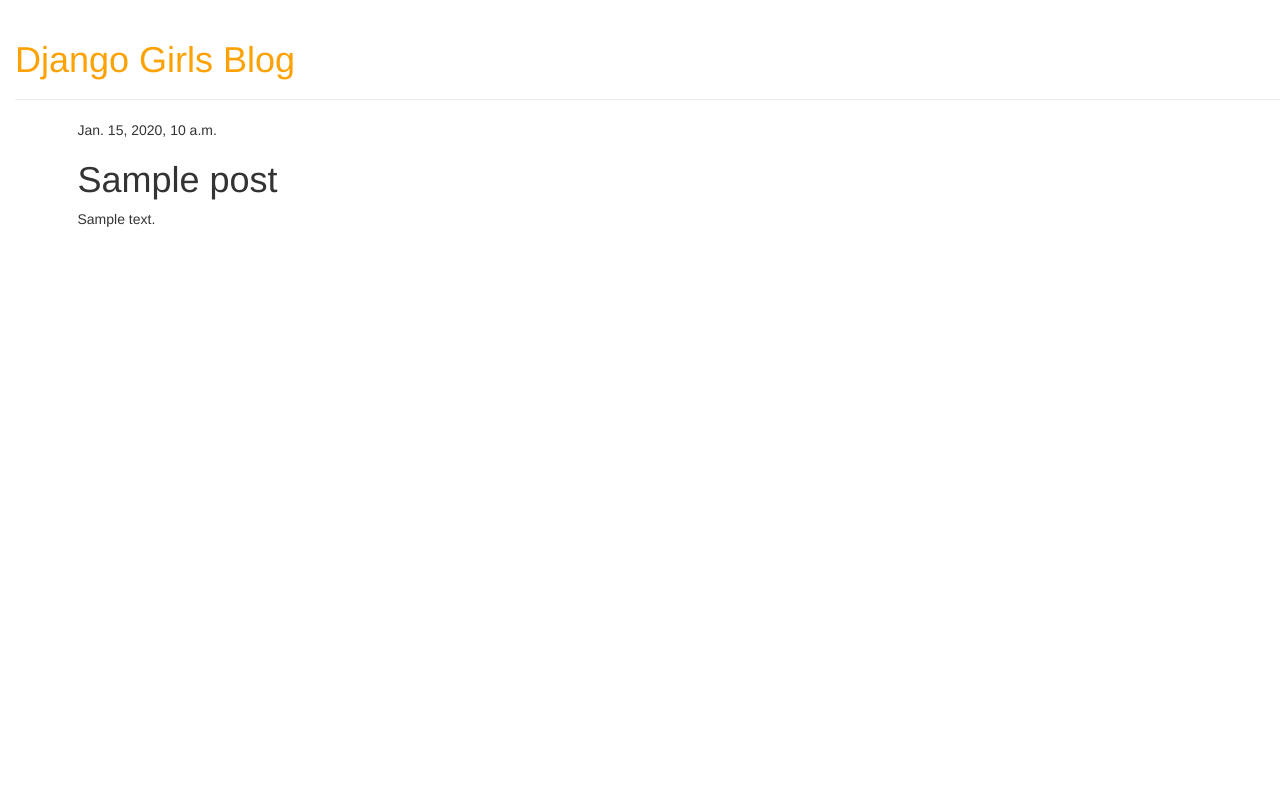
After one commit to NamkyuAhn/django_practice, a Django app: template blog/templates/blog/post_detail.html in a window 1280 px wide. The commit adds this page. Run offline with Django 4.2, Linux system fonts and the light colour scheme; the template is opened without the code that fills it: most values are stand-ins (such as "Sample title", 1, 10 or a date in 2020); some libraries are stand-ins or nearby versions.

Commit message:
Add : templates

```diff
--- /dev/null
+++ b/blog/static/css/blog.css
@@ -0,0 +1,7 @@
+h1 a {
+    color: #FCA205;
+}
+
+body {
+    padding-left: 15px;
+}
--- /dev/null
+++ b/blog/templates/blog/base.html
@@ -0,0 +1,23 @@
+{% load static %}
+<html>
+    <head>
+        <title>Django Girls blog</title>
+        <link rel="stylesheet" href="//maxcdn.bootstrapcdn.com/bootstrap/3.2.0/css/bootstrap.min.css">
+        <link rel="stylesheet" href="//maxcdn.bootstrapcdn.com/bootstrap/3.2.0/css/bootstrap-theme.min.css">
+        <link href='//fonts.googleapis.com/css?family=Lobster&subset=latin,latin-ext' rel='stylesheet' type='text/css'>
+        <link rel="stylesheet" href="{% static 'css/blog.css' %}">
+    </head>
+    <body>
+        <div class="page-header">
+            <h1><a href="/">Django Girls Blog</a></h1>
+        </div>
+        <div class="content container">
+            <div class="row">
+                <div class="col-md-8">
+                {% block content %}
+                {% endblock %}
+                </div>
+            </div>
+        </div>
+    </body>
+</html>
--- /dev/null
+++ b/blog/templates/blog/post_detail.html
@@ -0,0 +1,13 @@
+{% extends 'blog/base.html' %}
+
+{% block content %}
+    <div class="post">
+        {% if post.title %}
+            <div class="date">
+                {{ post.created_date }}
+            </div>
+        {% endif %}
+        <h1>{{ post.title }}</h1>
+        <p>{{ post.text|linebreaksbr }}</p>
+    </div>
+{% endblock %}
--- a/blog/urls.py
+++ b/blog/urls.py
@@ -3,4 +3,5 @@ from . import views
 
 urlpatterns = [
     path('', views.post_list, name='post_list'),
+    path('post/<int:pk>/', views.post_detail, name='post_detail'),
 ]
```
Also changed, not shown: blog/templates/blog/post_list.html (+12 -21 lines), blog/views.py (+8 -2 lines).
